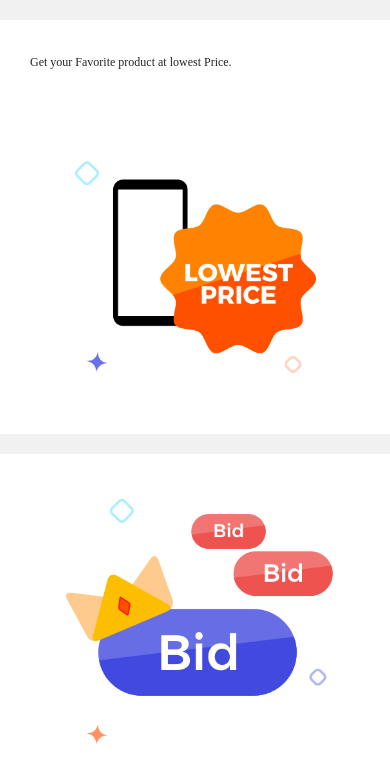
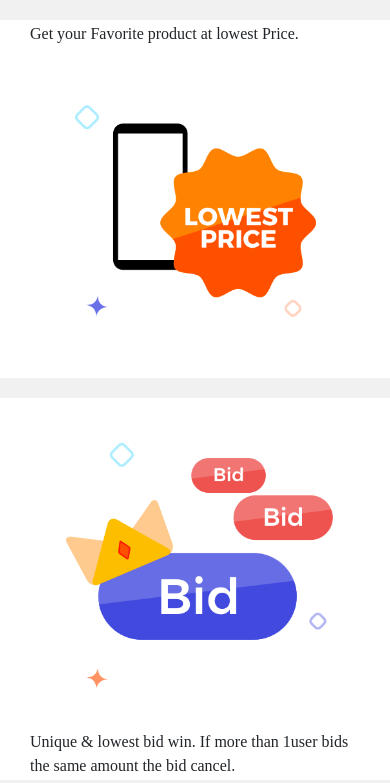
Before and after one commit to ramankant/newdesginbootstrap, a plain HTML site: page index.html in a window 390 px wide. Shown: the top 783 px of the page. Drawn offline with nearby package versions, Linux system fonts and the light colour scheme.

Commit message:
now change

```diff
--- a/css/style.css
+++ b/css/style.css
@@ -20,36 +20,30 @@ background-color:#f1f1f1;
 
 }
 
-@media(max-width:768px){
+@media(max-width:780px){
 
 .image-content p{
-   padding: 32px 0px;
-font-size: 16px;
-margin: auto;
-font-family: raleway;
-line-height: 20px;
+    padding: 0px 0px;
+    font-size: 16px;
+    margin: auto;
+    font-family: raleway;
+
+
+}
+}
+@media(max-width:480px){
+
+.image-content p{
+    padding: 0px 0px;
+    font-size: 16px;
+    margin: auto;
+    font-family: raleway;
+
 
 }
 
 
 
 
-}
-
-
-
-@media(max-width:480px){
-
-.image-content p{
-   padding: 32px 0px;
-font-size: 12px;
-margin: auto;
-font-family: raleway;
-line-height: 16px;
 
 }
-
-
-
-
-}
--- a/index.html
+++ b/index.html
@@ -16,7 +16,7 @@
 <body>
  <div class="lowest-price">
  		<div class="container">
- 			<div class="col-md-6 col-lg-6 col-sm-6 col-xs-6">
+ 			<div class="col-lg-6 col-sm-6 col-xs-6 col-md-6">
 				<div class="image-content">
 					<p> Get your Favorite product at
 					lowest Price.
@@ -24,7 +24,7 @@
 
 				</div>
  			</div>
-			<div class="col-md-6 col-lg-6 col-sm-6 col-xs-6">
+			<div class="col-lg-6 col-sm-6 col-xs-6 col-md-6">
 					<div class="images-product">
 
 						<img src="images/ic_how_lowest ic_how_lowest_price.png"  class="img-responsive">
```
